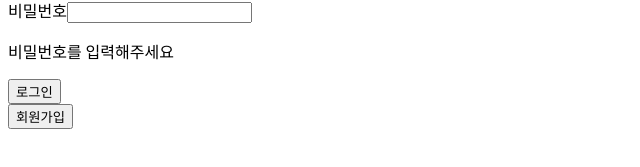
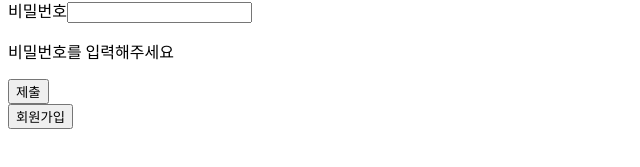
Before and after one commit to im-binary/modern-todo, a React (Create React App) app: page / in a window 1280 px wide. Shown: the part 163-330 px from the top of the page, without its empty margins (0-640 px from the left). Built offline with nearby package versions, Linux system fonts and the light colour scheme; the HTML template or start-up script is replaced by a standard one.

Commit message:
feat: 로그인 요청보내는 함수 작성

```diff
--- a/src/components/UserForm.tsx
+++ b/src/components/UserForm.tsx
@@ -1,13 +1,13 @@
 import { useCallback } from "react";
 import useFormField from "../hooks/useFormField";
+import { User } from "../types/User";
 import Button from "./Button";
 
-interface User {
-  email: string;
-  password: string;
-}
-
-export default function UserForm() {
+export default function UserForm({
+  handleSubmit,
+}: {
+  handleSubmit: (e: React.FormEvent<HTMLFormElement>, user: User, errorMessage?: string) => void;
+}) {
   const [email, onChangeEmail, emailErrorMessage] = useFormField([
     { ok: (value) => value !== "", message: "이메일을 입력해주세요" },
     { ok: (value) => value.includes("@"), message: "이메일 형식이 올바르지 않습니다" },
@@ -19,18 +19,6 @@ export default function UserForm() {
   ]);
 
   const errorMessage = emailErrorMessage || passwordErrorMessage;
-
-  const handleSubmit = useCallback(
-    (e: React.FormEvent<HTMLFormElement>, { email, password }: User, errorMessage?: string) => {
-      e.preventDefault();
-
-      if (errorMessage == null) {
-        console.log("로그인");
-        console.log(email, password);
-      }
-    },
-    []
-  );
 
   return (
     <form onSubmit={(e) => handleSubmit(e, { email, password }, errorMessage)}>
@@ -46,7 +34,7 @@ export default function UserForm() {
         <p>{passwordErrorMessage}</p>
       </label>
 
-      <Button type='submit'>로그인</Button>
+      <Button type='submit'>제출</Button>
     </form>
   );
 }
--- a/src/pages/Login.tsx
+++ b/src/pages/Login.tsx
@@ -1,13 +1,39 @@
-import Button from "../components/Button";
 import Title from "../components/Title";
 import UserForm from "../components/UserForm";
+import Button from "../components/Button";
+import { useCallback } from "react";
+import { User } from "../types/User";
+import { signIn } from "../api/signIn";
+import { useNavigate } from "react-router-dom";
 
 export default function Login() {
+  const navigate = useNavigate();
+
+  const handleLogin = useCallback(
+    async (e: React.FormEvent<HTMLFormElement>, { email, password }: User, errorMessage?: string) => {
+      e.preventDefault();
+
+      if (errorMessage == null) {
+        try {
+          await signIn({ email, password });
+          navigate("/todo");
+        } catch (err: any) {
+          if (err?.response?.data?.message != null) {
+            alert(err.response.data.message);
+          } else {
+            alert(err.message);
+          }
+        }
+      }
+    },
+    []
+  );
+
   return (
     <>
       <Title>Login Page</Title>
 
-      <UserForm />
+      <UserForm handleSubmit={handleLogin} />
 
       <Button type='button'>회원가입</Button>
     </>
```
